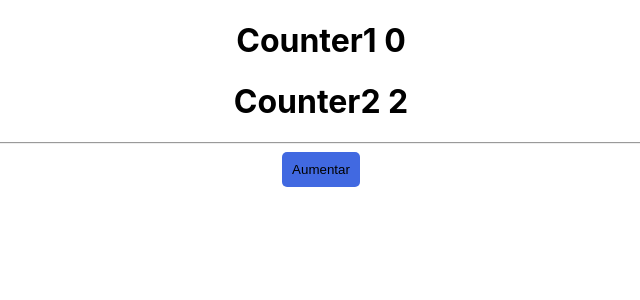
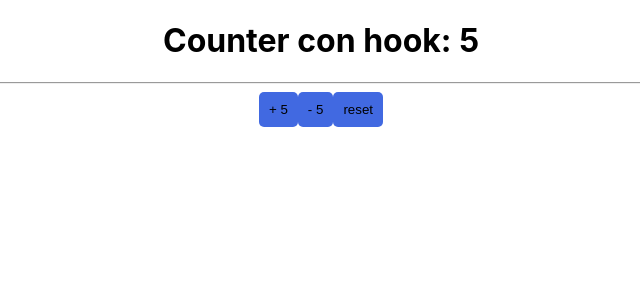
Before and after one commit to adrian1426/ProfundizandoHooks, a React (Create React App) app: page / in a window 1280 px wide. Shown: the top 300 px of the page, without its empty margins (319-959 px from the left). Built offline with nearby package versions, Linux system fonts and the light colour scheme.

Commit message:
useCounter - costum hook useState

```diff
--- a/src/App.js
+++ b/src/App.js
@@ -1,11 +1,11 @@
 import React from 'react';
 import './App.css';
-import CounterApp from './components/useState/CounterApp';
+import CounterAppCostumHook from './components/useState/CounterAppCostumHook';
 
-function App() {
+function App () {
   return (
     <div className="App">
-      <CounterApp />
+      <CounterAppCostumHook />
     </div>
   );
 }
--- /dev/null
+++ b/src/components/useState/CounterAppCostumHook.js
@@ -0,0 +1,25 @@
+import React from 'react';
+import {useCounter} from '../../hooks/useCounter';
+
+const factor = 5;
+
+const CounterAppCostumHook = () => {
+  const {state: counter, increment, decrement, reset} = useCounter (5);
+
+  return (
+    <React.Fragment>
+      <h1>Counter con hook: {counter}</h1>
+      <hr />
+
+      <button className="btn-primary" onClick={() => increment (factor)}>
+        + {factor}
+      </button>
+      <button className="btn-primary" onClick={() => decrement (factor)}>
+        - {factor}
+      </button>
+      <button className="btn-primary" onClick={reset}>reset</button>
+    </React.Fragment>
+  );
+};
+
+export default CounterAppCostumHook;
--- /dev/null
+++ b/src/hooks/useCounter.js
@@ -0,0 +1,24 @@
+import {useState} from 'react';
+
+export const useCounter = (initialState = 0) => {
+  const [state, setstate] = useState (initialState);
+
+  const increment = (factor = 2) => {
+    setstate (state + factor);
+  };
+
+  const decrement = (factor = 2) => {
+    setstate (state - factor);
+  };
+
+  const reset = () => {
+    setstate (initialState);
+  };
+
+  return {
+    state,
+    increment,
+    decrement,
+    reset,
+  };
+};
```
